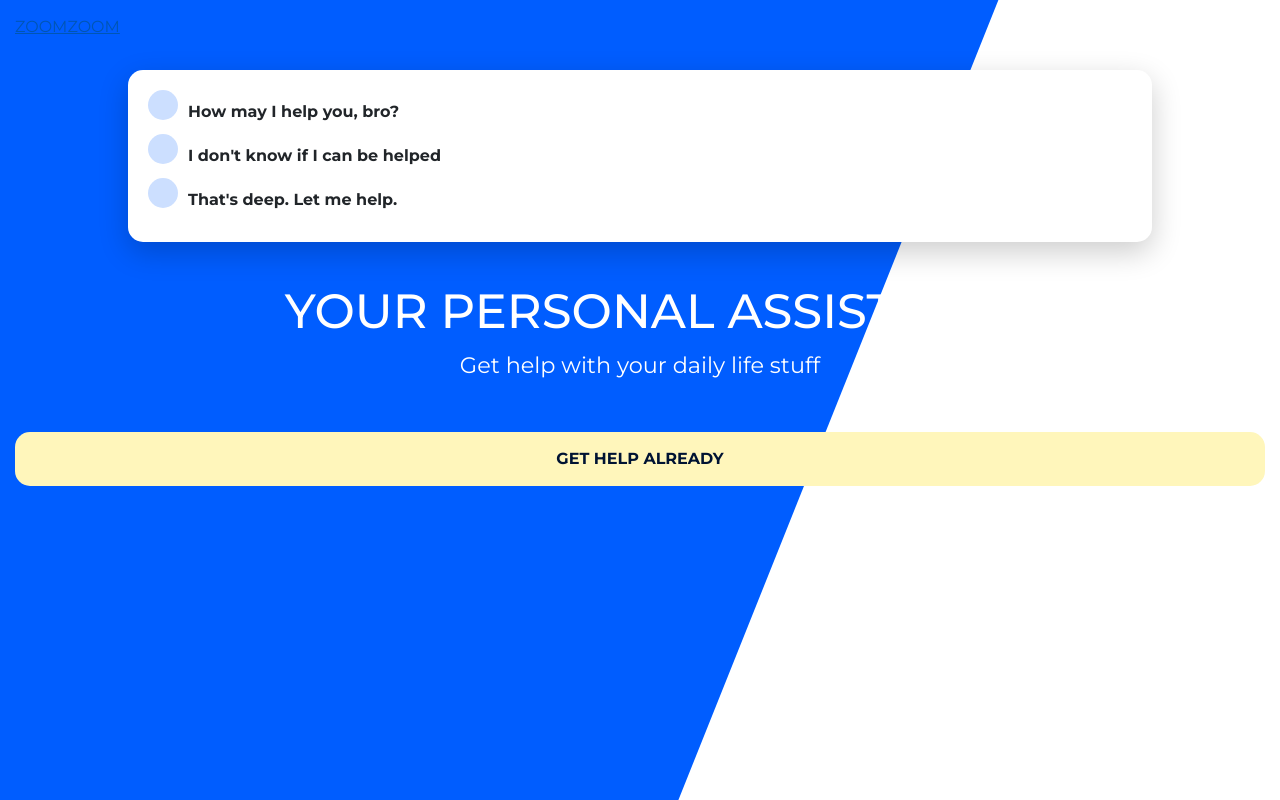
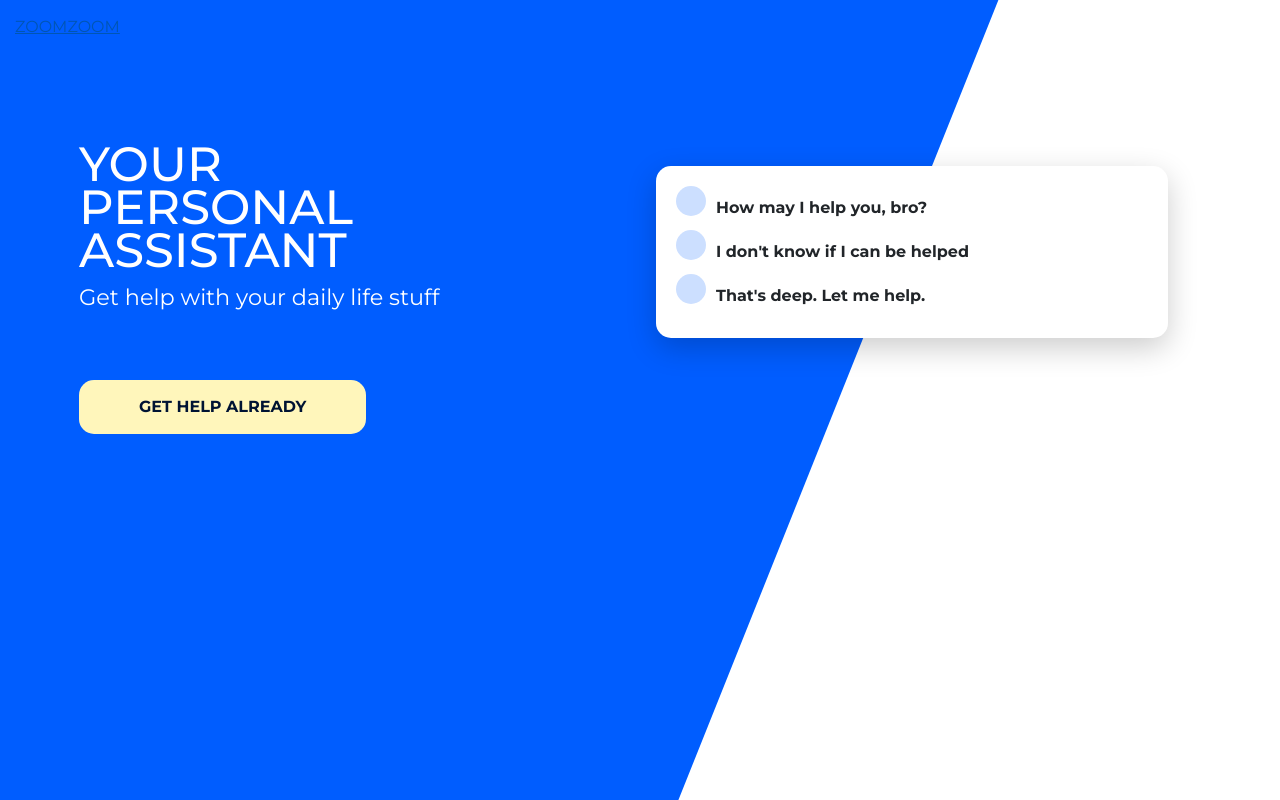
Before and after one commit to ken88ling/scss-design, a plain HTML site: page index.html in a window 1280 px wide. Drawn offline with nearby package versions, Linux system fonts and the light colour scheme.

Commit message:
update media query

```diff
--- a/css/main.scss
+++ b/css/main.scss
@@ -54,6 +54,12 @@ body {
 }
 
 main {
+  @include desktop {
+    display: grid;
+    grid-template-columns: 50% auto;
+    grid-template-areas: 'primary card';
+  }
+
   section#card {
     background: #fff;
     padding: 20px;
@@ -61,6 +67,12 @@ main {
     border-radius: $border;
     box-shadow: 0 10px 30px rgba(0, 0, 0, 0.2);
     width: 80%;
+    @include desktop {
+      grid-area: card;
+      height: fit-content;
+      align-self: center;
+      margin: 1em;
+    }
   }
   ul {
     list-style-type: none;
@@ -92,10 +104,22 @@ main {
     padding: $padding;
     text-align: center;
 
+    @include desktop {
+      grid-area: primary;
+      text-align: left;
+      margin: 4em 0 0 4em;
+    }
+
     h1 {
       font-size: 3em;
       margin-top: 10px;
       text-transform: uppercase;
+
+      @include desktop() {
+        width: 30%;
+        font-style: 4em;
+        line-height: 0.9em;
+      }
     }
 
     p {
@@ -107,11 +131,17 @@ main {
       border-radius: $border;
       text-decoration: none;
       text-transform: uppercase;
+      text-align: center;
       font-weight: bold;
       background-color: color(accent);
       display: block;
       margin: 50px auto 0 auto;
       padding: $padding;
+
+      @include desktop() {
+        display: inline-block;
+        padding: $padding $padding * 4;
+      }
     }
   }
 }
```
Also changed, not shown: css/main.css, 1 other file.
